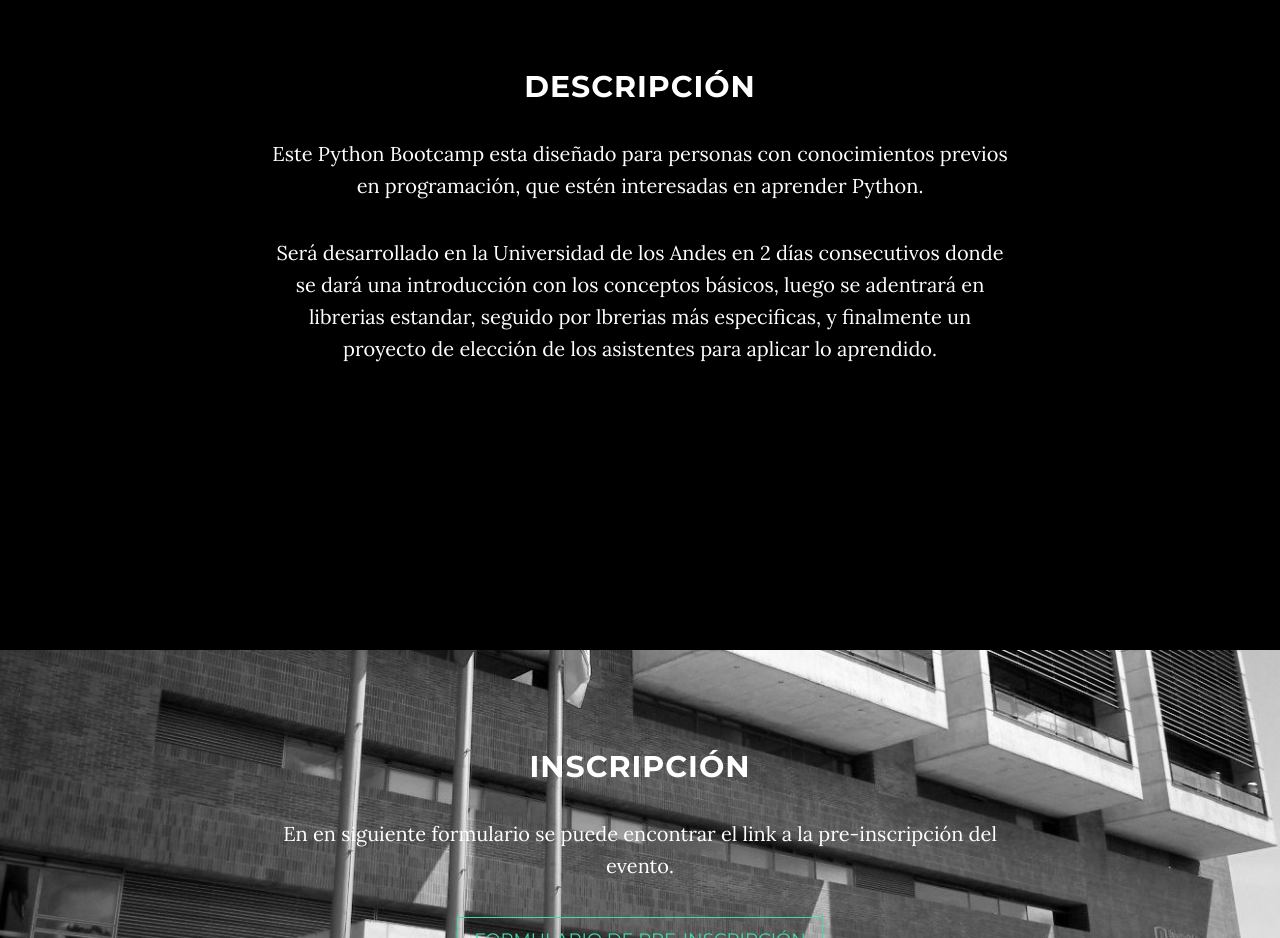
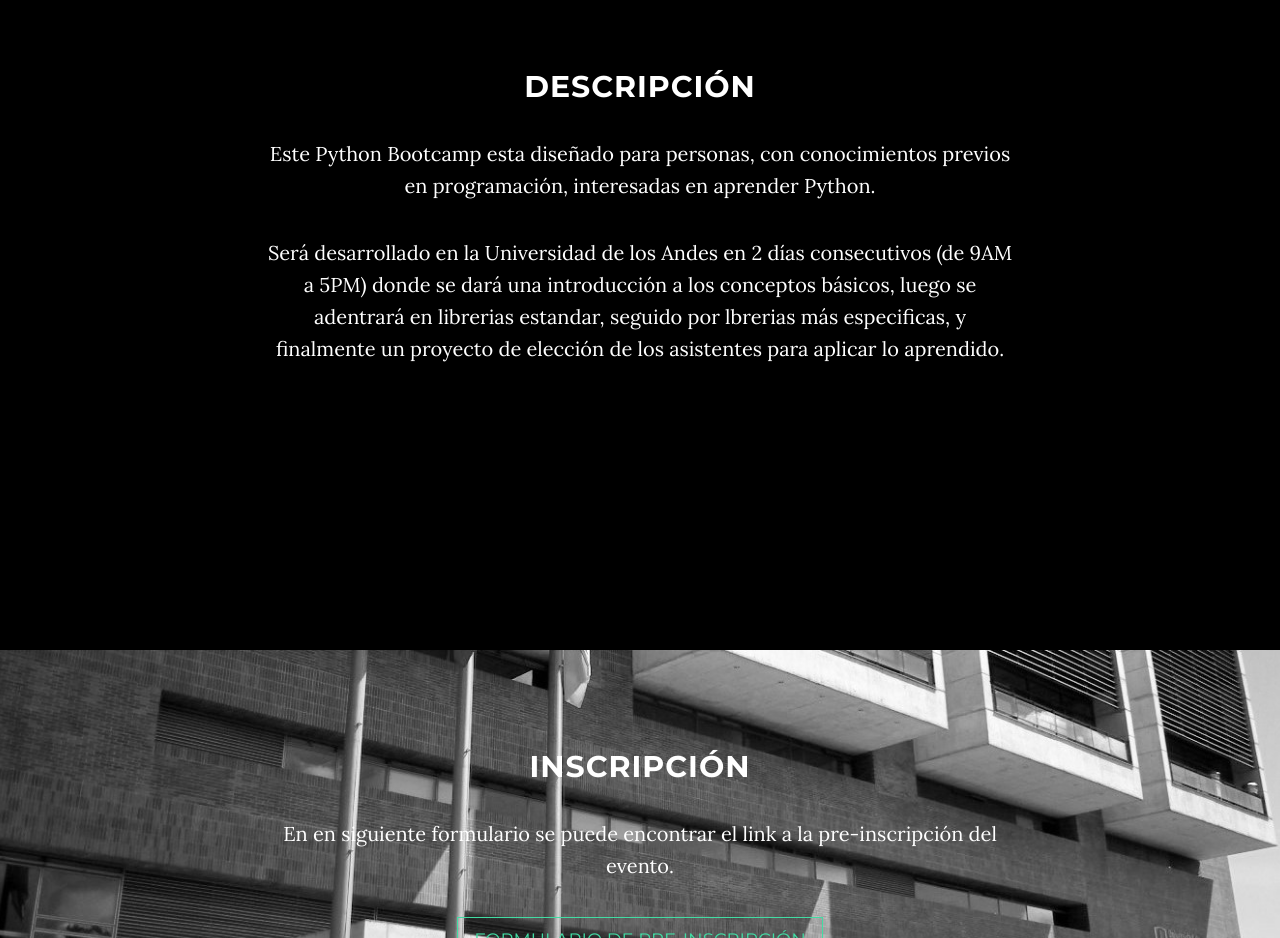
Before and after one commit to PythonBootcampUniandes/pythonbootcampuniandes.github.io, a website: page index.html in a window 1280 px wide. Shown: the part 980-1918 px from the top of the page. Drawn offline with nearby package versions, Linux system fonts and the light colour scheme; some packages are replaced by stand-ins of ours.

Commit message:
Update index.html

```diff
--- a/index.html
+++ b/index.html
@@ -103,12 +103,12 @@
             <div class="col-lg-8 col-lg-offset-2">
                 <h2>Descripción</h2>
                 <p>
-                  Este Python Bootcamp esta diseñado para personas con conocimientos
-                  previos en programación, que estén interesadas en aprender Python.
+                  Este Python Bootcamp esta diseñado para personas, con conocimientos
+                  previos en programación, interesadas en aprender Python.
                 </p>
                 <p>
                   Será desarrollado en la Universidad de los Andes en 2 días
-                  consecutivos donde se dará una introducción con los conceptos
+                  consecutivos (de 9AM a 5PM) donde se dará una introducción a los conceptos
                   básicos, luego se adentrará en librerias estandar, seguido por
                   lbrerias más especificas, y finalmente un proyecto de elección
                   de los asistentes para aplicar lo aprendido.
```
